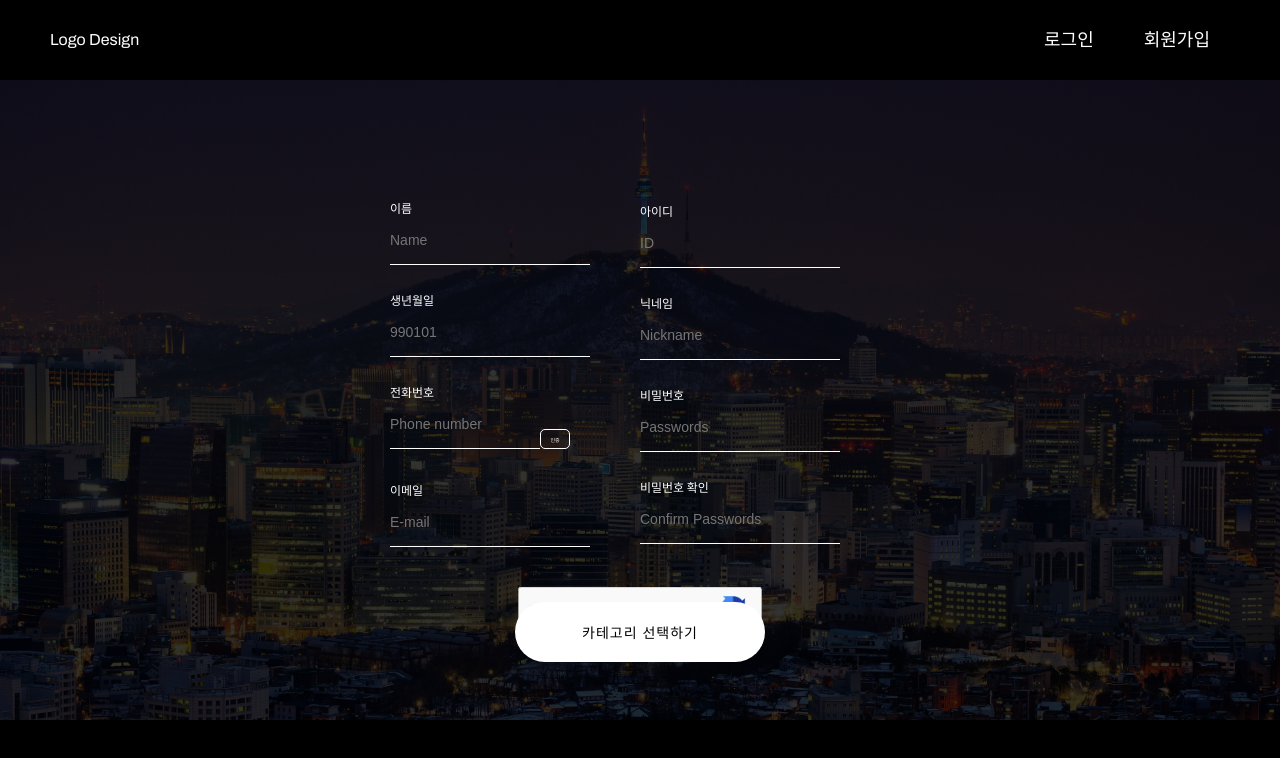
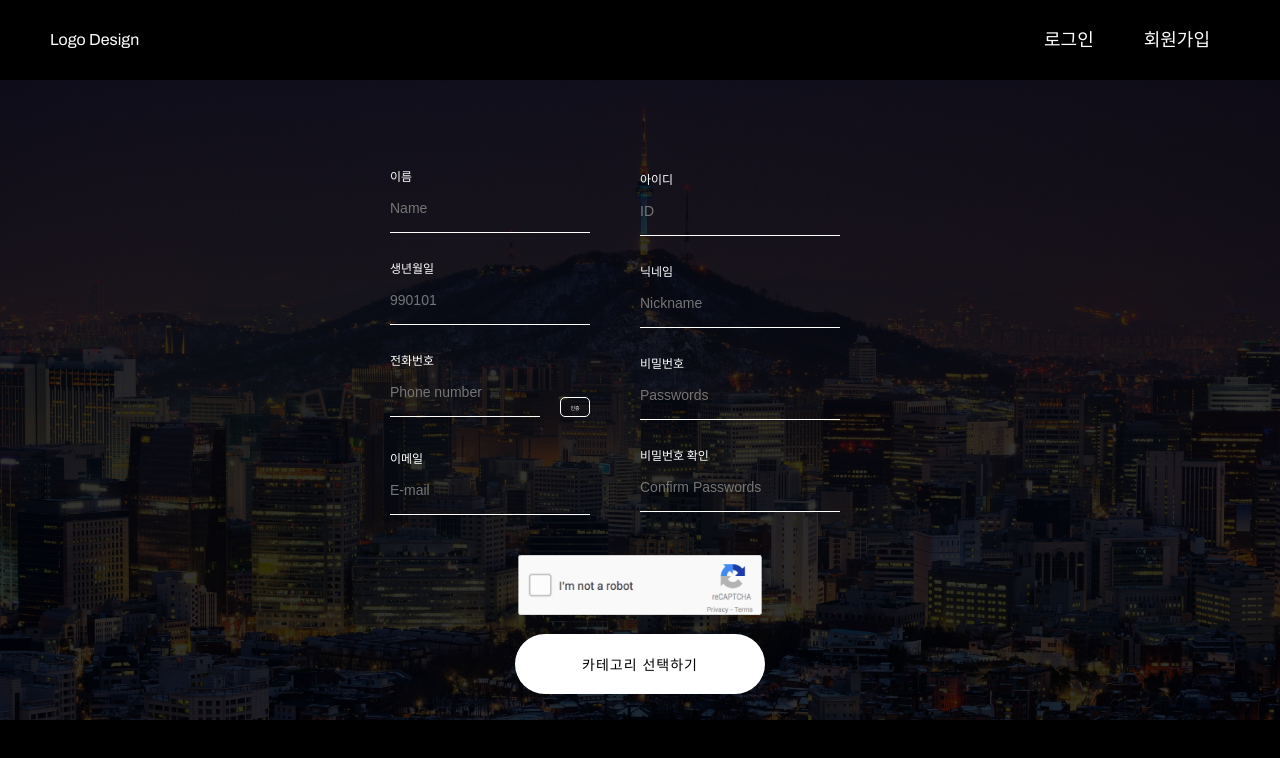
Before and after one commit to legionary7931/webProjectStudy, a React (Create React App) app: page /signup in a window 1280 px wide. Shown: the top 758 px of the page. Built offline with nearby package versions, Linux system fonts and the light colour scheme.

Commit message:
CSS : css 정상화 완료
findID 페이지의 인증버튼 위치 position:relative로 바꿈
signUp 페이지의 인증버튼 위치 position:relative로 바꿈
카테고리 선택하는 곳 width => 90%로 변경

```diff
--- a/src/pages/FindIDPage.js
+++ b/src/pages/FindIDPage.js
@@ -147,7 +147,7 @@ let PhoneBtn = styled.button`
     border : 0.7px solid white;
     font-size : 5px;
     float : right;
-    position : absolute;
+    position : relative;
     margin-top : 30px;
     border-radius : 5px;
     color : white;
--- a/src/pages/SignupPage.js
+++ b/src/pages/SignupPage.js
@@ -44,7 +44,7 @@ let Signupdiv = styled.div`
     margin : auto;
     position : absolute;
     left : 50%;
-    top : 50%;
+    top : 45%;
     transform:translate(-50%,-50%);
     background-color : transparent;
     color : white;
@@ -58,7 +58,7 @@ let Signupdiv = styled.div`
     }
   `
   let Signupdiv2 = styled.div`
-    width : auto;
+    width : 90%;
     height : auto;
     margin : auto;
     position : absolute;
@@ -112,7 +112,7 @@ let Wrapper = styled.div`
     margin : 1;
     position : absolute;
     left : 50%;
-    top : 90%;
+    top : 95%;
     transform:translate(-50%,-90%);
     p {
         margin-bottom : 0;
@@ -212,7 +212,7 @@ let PhoneBtn = styled.button`
     border : 0.7px solid white;
     font-size : 5px;
     float : right;
-    position : absolute;
+    position : relative;
     margin-top : 30px;
     border-radius : 5px;
     color : white;
@@ -314,6 +314,7 @@ function SignupDiv(props){
                         <InputBox><p className='inputId'>이메일</p></InputBox>
                         <Input placeholder='E-mail' type={"email"}></Input>
                 </Wrapper>
+
                 <Wrapper>
                     <InputBox><p className='inputId'>아이디</p></InputBox>
                     <Input placeholder='ID'></Input>
@@ -325,7 +326,8 @@ function SignupDiv(props){
                     <Input placeholder='Confirm Passwords' type={"password"}></Input>
                 </Wrapper>
             </Container>
-        <Recaptcha></Recaptcha>
+            <Recaptcha></Recaptcha>
+
         </Signupdiv>
 
     )
```
